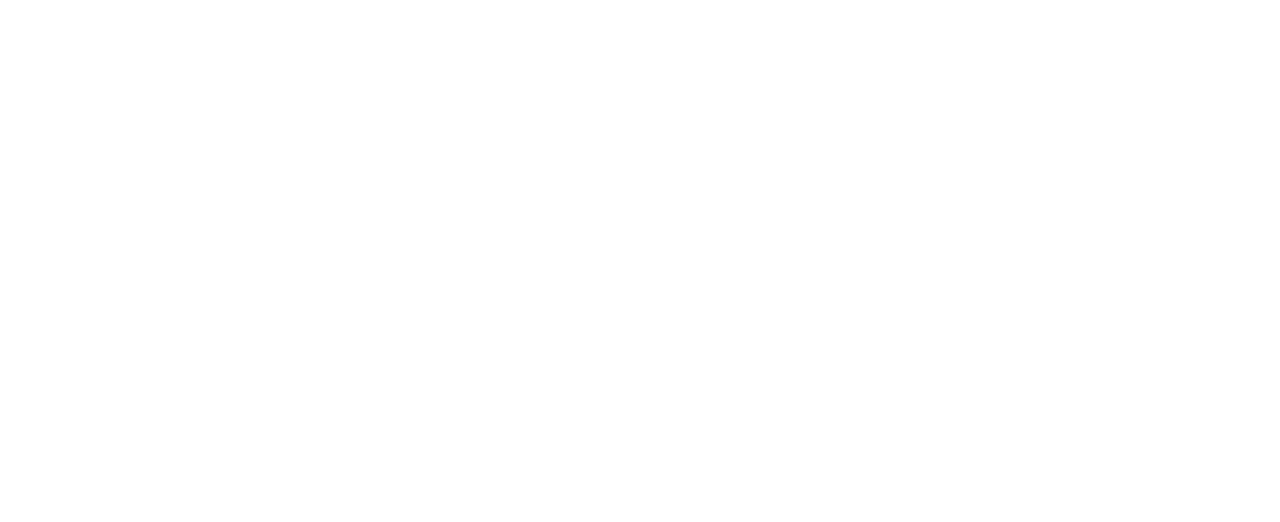
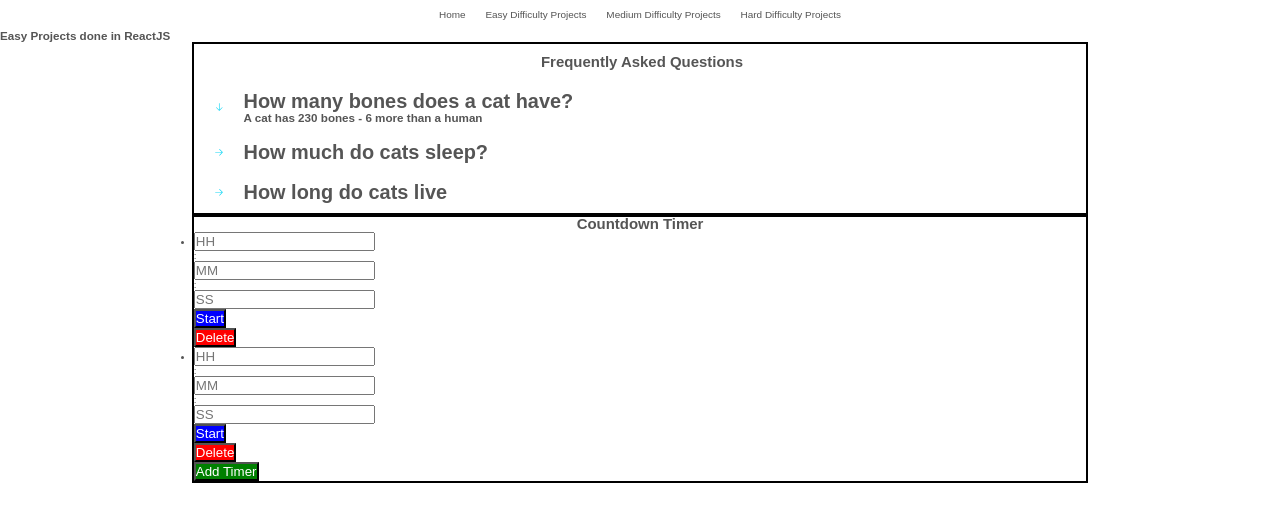
Before and after one commit to deltam3/frontendeval, a React (Vite) app in the folder consolidated/: page /Easy/React in a window 1280 px wide. Before the commit this address had no page. Shown: the top 522 px of the page. Built offline with nearby package versions, Linux system fonts and the light colour scheme.

Commit message:
divided easy component into vanillajs version and reactjs version

```diff
--- a/consolidated/src/App.tsx
+++ b/consolidated/src/App.tsx
@@ -5,6 +5,8 @@
 
 import Home from "./pages/Home";
 import Layout from "./components/Layout";
+import EasyVanillajsPage from "./pages/Easy/EasyVanillajsPage";
+import EasyReactPage from "./pages/Easy/EasyReactPage";
 const Easy = React.lazy(
   () => import(/* webpackChunkName: "easy" */ "./pages/Easy/Easy")
 );
@@ -24,6 +26,8 @@
             <Route path="/" element={<Layout />}>
               <Route index element={<Home />} />
               <Route path="/Easy" element={<Easy />} />
+              <Route path="/Easy/Vanillajs" element={<EasyVanillajsPage />} />
+              <Route path="/Easy/React" element={<EasyReactPage />} />
               <Route path="/Medium" element={<Medium />} />
               <Route path="/Hard" element={<Hard />} />
             </Route>
--- a/consolidated/src/pages/Easy/Easy.tsx
+++ b/consolidated/src/pages/Easy/Easy.tsx
@@ -3,10 +3,13 @@
 import CounterPage from "./projects/Counter/CounterPage";
 import { ProjectItemContainer } from "../../components/ProjectItemContainer";
 
+import { Link } from "react-router-dom";
+
 import DateActionCreator from "../../redux/DateActionCreator";
 import { UnknownAction, Dispatch } from "redux";
 import { connect } from "react-redux";
 import { DateStatesType, DateItemType } from "../../redux/DateReducer";
+import EasyReactPage from "./EasyReactPage";
 
 type Props = {};
 
@@ -24,12 +27,17 @@
         Easy Difficulty Projects
       </h1>
       <div style={{ textAlign: "center" }}>{result}</div>
-      <ProjectItemContainer>
+      {/* <ProjectItemContainer>
         <FAQPage></FAQPage>
       </ProjectItemContainer>
       <ProjectItemContainer>
         <CounterPage></CounterPage>
-      </ProjectItemContainer>
+      </ProjectItemContainer> */}
+      <div style={{ textAlign: "center" }}>
+        <Link to="/Easy/Vanillajs">Easy Project - VanillaJS Version</Link>
+        <Link to="/Easy/React">Easy Projects - React Version</Link>
+      </div>
+      {/* <EasyReactPage></EasyReactPage> */}
     </div>
   );
 }
--- a/consolidated/src/pages/Easy/EasyReactPage.tsx
+++ b/consolidated/src/pages/Easy/EasyReactPage.tsx
@@ -0,0 +1,21 @@
+import React from "react";
+import { ProjectItemContainer } from "../../components/ProjectItemContainer";
+import FAQPage from "./projects/FAQ/FAQPage";
+import CounterPage from "./projects/Counter/CounterPage";
+type Props = {};
+
+const EasyReactPage = (props: Props) => {
+  return (
+    <div>
+      <h3>Easy Projects done in ReactJS</h3>
+      <ProjectItemContainer>
+        <FAQPage></FAQPage>
+      </ProjectItemContainer>
+      <ProjectItemContainer>
+        <CounterPage></CounterPage>
+      </ProjectItemContainer>
+    </div>
+  );
+};
+
+export default EasyReactPage;
--- a/consolidated/src/pages/Easy/EasyVanillajsPage.tsx
+++ b/consolidated/src/pages/Easy/EasyVanillajsPage.tsx
@@ -0,0 +1,13 @@
+import React from "react";
+
+type Props = {};
+
+const EasyVanillajsPage = (props: Props) => {
+  return (
+    <div>
+      <h3>Easy Projects done in VanillaJS</h3>
+    </div>
+  );
+};
+
+export default EasyVanillajsPage;
```
